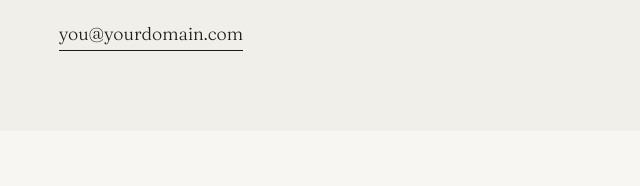
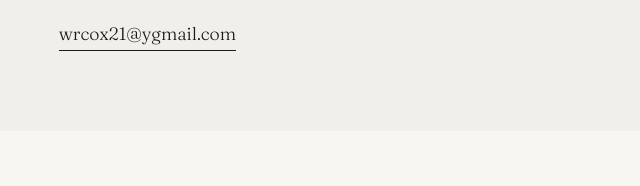
Before and after one commit to wrcox21/wrcox21.github.io, a plain HTML site: page index.html in a window 1280 px wide. Shown: the part 1992-2178 px from the top of the page, 529-1169 px from the left. Drawn offline with Linux system fonts and the light colour scheme; a web font is replaced by a local one.

Commit message:
updated email

```diff
--- a/index.html
+++ b/index.html
@@ -286,7 +286,7 @@
     <h2>About</h2>
     <div>
       <p>I'm a photographer based in Phoenix, Arizona, drawn to landscapes and the small documentary moments in between.</p>
-      <a class="contact" href="mailto:you@yourdomain.com" id="contact">you@yourdomain.com</a>
+      <a class="contact" href="mailto:wrcox21@ygmail.com" id="contact">wrcox21@ygmail.com</a>
     </div>
   </div>
 </section>
```
